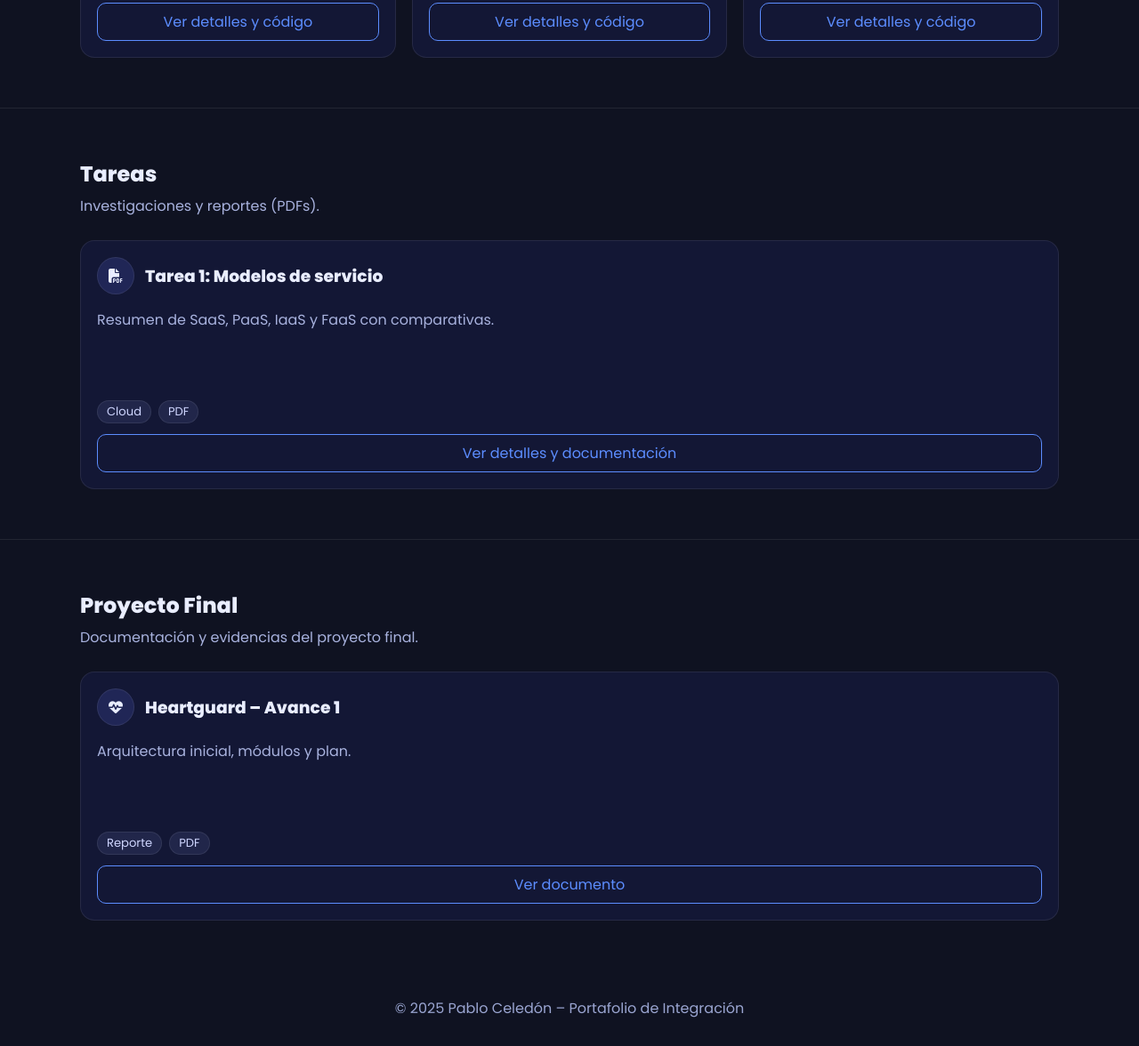
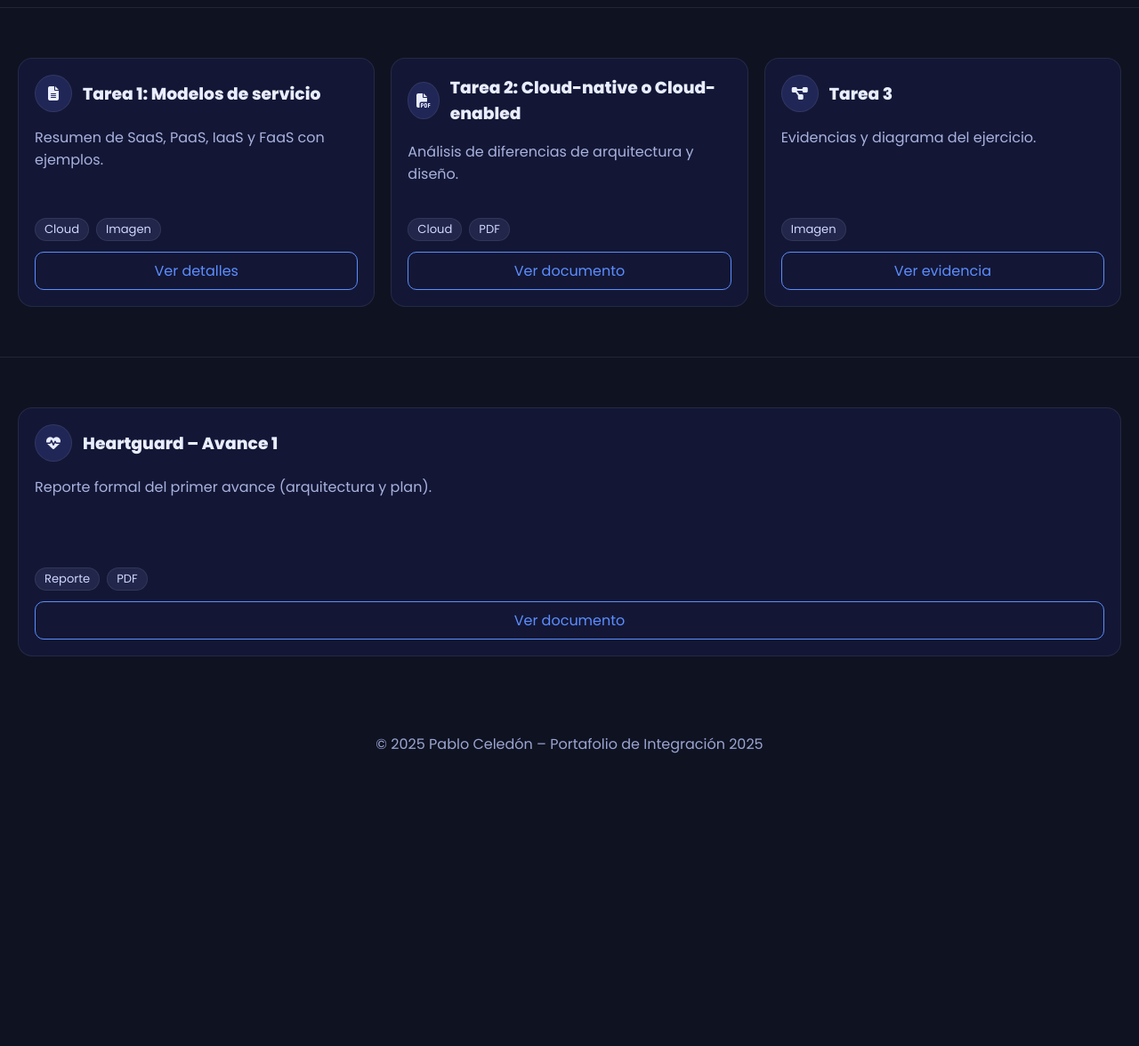
Before and after one commit to Pablocc23/PaginaPersonalIntegracion, a plain HTML site: page index.html in a window 1280 px wide. Shown: the part 1001-2177 px from the top of the page at 89% size. After the commit the page ends 1880 px from the top, so only its background shows below. Drawn offline with Linux system fonts and the light colour scheme.

Commit message:
Update index.html

```diff
--- a/index.html
+++ b/index.html
@@ -87,8 +87,8 @@
   <header class="hero" id="inicio">
     <div class="wrap" style="text-align:center">
       <h1 class="title">Portafolio de Integración</h1>
-      <div class="tag">“Si solo haces lo que sabes hacer, nunca serás más de lo que eres ahora.”</div>
-      <p class="lead">Espacio para documentar mis prácticas, tareas y proyecto final. Todo el contenido vive en GitHub y se despliega aquí con <code>git pull</code> en el servidor.</p>
+      <!-- <div class="tag">“Si solo haces lo que sabes hacer, nunca serás más de lo que eres ahora.”</div> -->
+      <!-- <p class="lead">Espacio para documentar mis prácticas, tareas y proyecto final. Todo el contenido vive en GitHub y se despliega aquí con <code>git pull</code> en el servidor.</p> -->
       <a class="cta" href="#practicas">Ver mis proyectos</a>
     </div>
   </header>
@@ -126,8 +126,6 @@
             <div class="github-link"
                 data-url="https://github.com/Pablocc23/INTEGRACION-DE-APLICACIONES-COMPUTACIONALES/tree/main/ejercicios-guiados/EjercicioGuiado01"></div>
 
-            <!-- (Opcional) screenshot si subes img/EjercicioGuiado01.png -->
-            <div class="practice-image" data-image-url="img/EjercicioGuiado01.png"></div>
 
             <!-- Archivos que se muestran en pestañas (desde GitHub Raw) -->
             <div class="code-files">
@@ -169,8 +167,7 @@
             <span data-filename="index.html"
                 data-raw-url="https://raw.githubusercontent.com/Pablocc23/INTEGRACION-DE-APLICACIONES-COMPUTACIONALES/main/ejercicios-guiados/EjercicioGuiado02/index.html"></span>
             <span data-filename="reflexión.md"
-                data-raw-url="https://raw.githubusercontent.com/Pablocc23/INTEGRACION-DE-APLICACIONES-COMPUTACIONALES/main/ejercicios-guiados/EjercicioGuiado02/reflexión.md"></span>
-            </div>
+                data-raw-url="https://raw.githubusercontent.com/Pablocc23/INTEGRACION-DE-APLICACIONES-COMPUTACIONALES/main/ejercicios-guiados/EjercicioGuiado02/reflexi%C3%B3n.md"></span>
         </div>
 
         <a class="btn open-modal">Ver detalles y código</a>
@@ -204,55 +201,96 @@
 
   <!-- TAREAS -->
   <section id="tareas">
-    <div class="wrap">
-      <h2 class="h2">Tareas</h2>
-      <p class="sub">Investigaciones y reportes (PDFs).</p>
+    <div class="grid">
+  <!-- TAREA 1 -->
+  <article class="card">
+    <div class="head">
+      <div class="icon"><i class="fa-solid fa-file-lines"></i></div>
+      <h3 style="margin:0">Tarea 1: Modelos de servicio</h3>
+    </div>
+    <p class="desc">Resumen de SaaS, PaaS, IaaS y FaaS con ejemplos.</p>
+    <div class="tags"><span class="tagchip">Cloud</span><span class="tagchip">Imagen</span></div>
 
-      <div class="grid">
-        <article class="card">
-          <div class="head"><div class="icon"><i class="fa-solid fa-file-pdf"></i></div><h3 style="margin:0">Tarea 1: Modelos de servicio</h3></div>
-          <p class="desc">Resumen de SaaS, PaaS, IaaS y FaaS con comparativas.</p>
-          <div class="tags"><span class="tagchip">Cloud</span><span class="tagchip">PDF</span></div>
+    <div class="modal-info" style="display:none">
+      <div class="learnings">Comparativa de modelos, casos de uso y trade-offs.</div>
+      <!-- imagen en /img del repo PaginaPersonalIntegracion -->
+      <div class="practice-image" data-image-url="img/Tarea01.png"></div>
+    </div>
 
-          <div class="modal-info" style="display:none">
-            <div class="learnings">Arquitecturas, escalabilidad y trade-offs.</div>
-            <div class="pdf-files">
-              <span data-filename="Tarea1.pdf" data-pdf-url="img/Tarea1.pdf"></span>
-            </div>
-          </div>
+    <a class="btn open-modal">Ver detalles</a>
+  </article>
 
-          <a class="btn open-modal">Ver detalles y documentación</a>
-        </article>
+  <!-- TAREA 2 -->
+  <article class="card">
+    <div class="head">
+      <div class="icon"><i class="fa-solid fa-file-pdf"></i></div>
+      <h3 style="margin:0">Tarea 2: Cloud-native o Cloud-enabled</h3>
+    </div>
+    <p class="desc">Análisis de diferencias de arquitectura y diseño.</p>
+    <div class="tags"><span class="tagchip">Cloud</span><span class="tagchip">PDF</span></div>
+
+    <div class="modal-info" style="display:none">
+      <div class="learnings">Patrones, madurez cloud y ejemplos prácticos.</div>
+      <!-- PDF con espacios → URL codificada -->
+      <div class="pdf-files">
+        <span data-filename="Tarea02.pdf"
+              data-pdf-url="img/Tarea02%20Cloud-native%20o%20Cloud-enabled.pdf"></span>
       </div>
     </div>
+
+    <a class="btn open-modal">Ver documento</a>
+  </article>
+
+  <!-- TAREA 3 -->
+  <article class="card">
+    <div class="head">
+      <div class="icon"><i class="fa-solid fa-diagram-project"></i></div>
+      <h3 style="margin:0">Tarea 3</h3>
+    </div>
+    <p class="desc">Evidencias y diagrama del ejercicio.</p>
+    <div class="tags"><span class="tagchip">Imagen</span></div>
+
+    <div class="modal-info" style="display:none">
+      <!-- imagen en /img -->
+      <div class="practice-image" data-image-url="img/Tarea03.png"></div>
+    </div>
+
+    <a class="btn open-modal">Ver evidencia</a>
+  </article>
+</div>
+
   </section>
 
   <!-- PROYECTO FINAL -->
   <section id="proyecto">
-    <div class="wrap">
-      <h2 class="h2">Proyecto Final</h2>
-      <p class="sub">Documentación y evidencias del proyecto final.</p>
+    <div class="grid">
+  <article class="card">
+    <div class="head">
+      <div class="icon"><i class="fa-solid fa-heart-pulse"></i></div>
+      <h3 style="margin:0">Heartguard – Avance 1</h3>
+    </div>
+    <p class="desc">Reporte formal del primer avance (arquitectura y plan).</p>
+    <div class="tags"><span class="tagchip">Reporte</span><span class="tagchip">PDF</span></div>
 
-      <div class="grid">
-        <article class="card">
-          <div class="head"><div class="icon"><i class="fa-solid fa-heart-pulse"></i></div><h3 style="margin:0">Heartguard – Avance 1</h3></div>
-          <p class="desc">Arquitectura inicial, módulos y plan.</p>
-          <div class="tags"><span class="tagchip">Reporte</span><span class="tagchip">PDF</span></div>
+    <div class="modal-info" style="display:none">
+      <div class="learnings">Diseño, módulos, riesgos y siguientes pasos.</div>
+      <!-- PDF con espacios → URL codificada -->
+      <div class="pdf-files">
+        <span data-filename="Reporte Formal - Avance 1.pdf"
+              data-pdf-url="img/Reporte%20Formal%20-%20Avance%201.pdf"></span>
+      </div>
+      <!-- (opcional) link al repo del proyecto final si lo tienes -->
+      <div class="github-link"
+           data-url="https://github.com/Pablocc23/INTEGRACION-DE-APLICACIONES-COMPUTACIONALES/tree/main/proyecto-final"></div>
+    </div>
 
-          <div class="modal-info" style="display:none">
-            <div class="learnings">Diseño de microservicios, colas y sensores.</div>
-            <div class="pdf-files">
-              <span data-filename="ReporteFormal_Avance1.pdf" data-pdf-url="img/ReporteFormal_Avance1.pdf"></span>
-            </div>
-          </div>
+    <a class="btn open-modal">Ver documento</a>
+  </article>
+</div>
 
-          <a class="btn open-modal">Ver documento</a>
-        </article>
-      </div>
-    </div>
   </section>
 
-  <footer>© <span id="yr"></span> Pablo Celedón – Portafolio de Integración</footer>
+  <footer>© <span id="yr"></span> Pablo Celedón – Portafolio de Integración 2025</footer>
 
   <!-- MODAL -->
   <div class="modal" id="modal">
```
